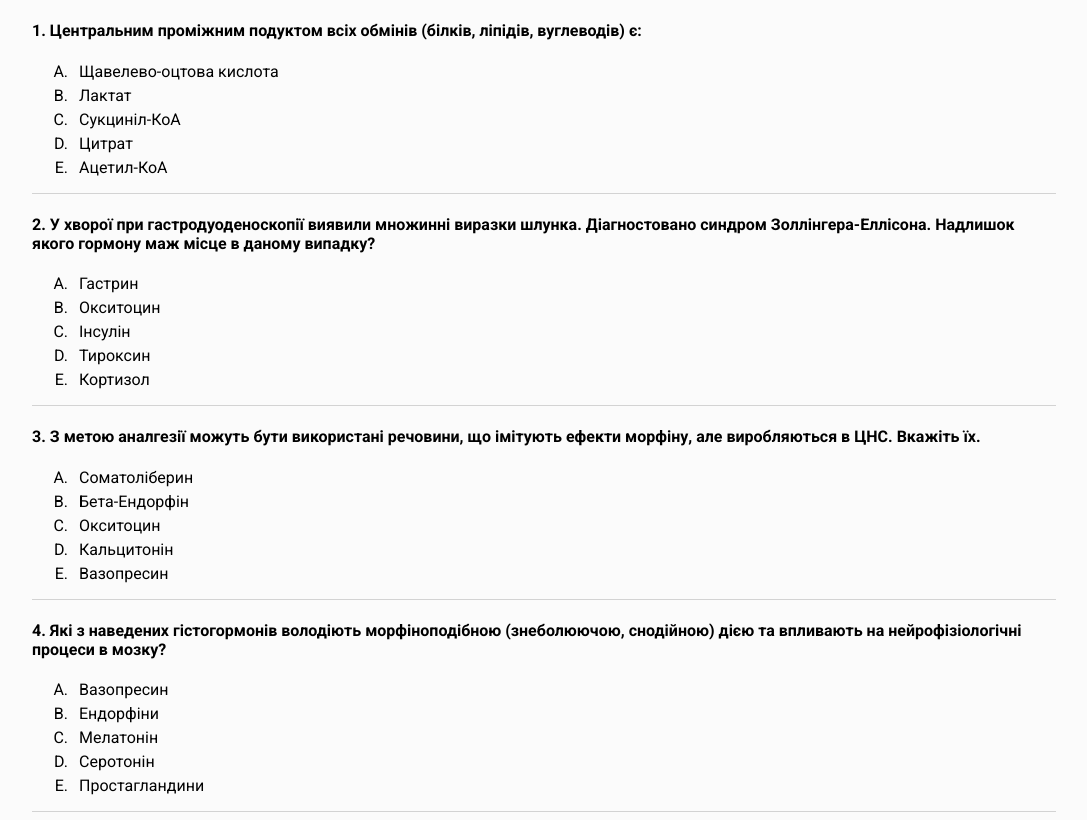
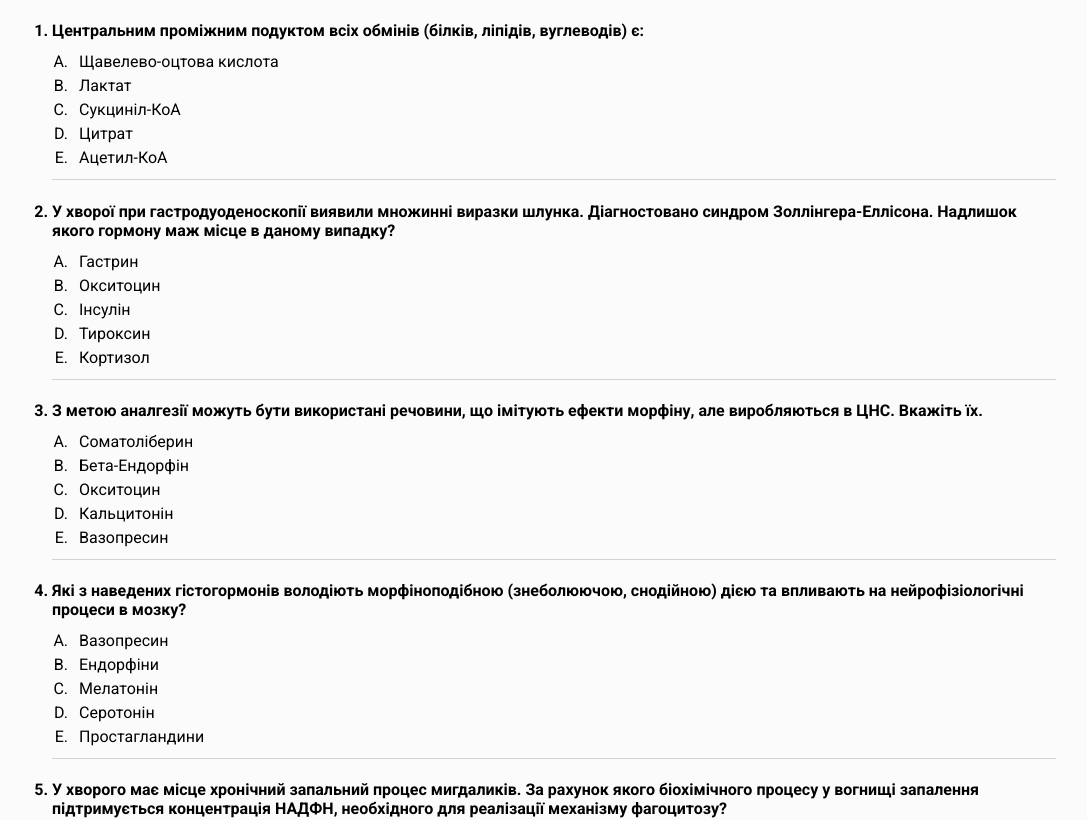
Before and after one commit to Bishk0/medical-tests, a React (Vite) app: page / in a window 1280 px wide. Shown: the top 820 px of the page, without its empty margins (96-1183 px from the left). Built offline with nearby package versions, Linux system fonts and the light colour scheme.

Commit message:
style: upd list style

```diff
--- a/src/components/AnswerList/index.tsx
+++ b/src/components/AnswerList/index.tsx
@@ -8,7 +8,7 @@ export const AnswerList = ({ questionId, answerListData }: AnswerListType) => {
   const [isAnswerSelected, setIsAnswerSelected] = useState<boolean>(false);
 
   return (
-    <ol className='answer-container'>
+    <ol className='answer-list-container'>
       {answerListData.map((answer: IAnswer) => (
         <li key={answer.id}>
           <AnswerListItem
--- a/src/components/AnswerListItem/index.tsx
+++ b/src/components/AnswerListItem/index.tsx
@@ -34,7 +34,13 @@ export const AnswerListItem = ({
   };
 
   return (
-    <label style={{ backgroundColor: highlightAnswer(), borderRadius: '4px' }}>
+    <label
+      style={{
+        backgroundColor: highlightAnswer(),
+        borderRadius: '4px',
+        cursor: isAnswerSelected ? 'default' : 'pointer',
+      }}
+    >
       <input
         type='radio'
         name={questionId}
--- a/src/components/QuestionList/index.tsx
+++ b/src/components/QuestionList/index.tsx
@@ -4,13 +4,17 @@ import { QuestionListItem } from '../QuestionListItem';
 type ListType = { questionListData: IData[] };
 
 export const QuestionList = ({ questionListData }: ListType) => {
-  return questionListData.map((item, index) => (
-    <QuestionListItem
-      key={item.id}
-      question={item.question}
-      answers={item.answers}
-      questionNumber={index + 1}
-      questionId={item.id}
-    />
-  ));
+  return (
+    <ol className='question-list-container'>
+      {questionListData.map((item) => (
+        <li key={item.id}>
+          <QuestionListItem
+            question={item.question}
+            answers={item.answers}
+            questionId={item.id}
+          />
+        </li>
+      ))}
+    </ol>
+  );
 };
--- a/src/components/QuestionListItem/index.tsx
+++ b/src/components/QuestionListItem/index.tsx
@@ -4,7 +4,6 @@ import { AnswerList } from '../AnswerList';
 type QuestionListItemType = {
   questionId: string;
   question: string;
-  questionNumber: number;
   answers: IAnswer[];
 };
 
@@ -12,15 +11,10 @@ export const QuestionListItem = ({
   questionId,
   question,
   answers,
-  questionNumber,
 }: QuestionListItemType) => {
   return (
     <>
-      <div>
-        <h4>
-          {questionNumber}. {question}
-        </h4>
-      </div>
+      <h4>{question}</h4>
       <AnswerList questionId={questionId} answerListData={answers} />
       <div className='horizontal-line' />
     </>
--- a/src/index.css
+++ b/src/index.css
@@ -10,16 +10,24 @@ body {
   padding: 0 12px;
 }
 
-.answer-container {
+.question-list-container {
+  padding-left: 20px;
+}
+
+.question-list-container > li::marker {
+  font-weight: bold;
+}
+
+.answer-list-container {
+  padding-left: 20px;
   display: flex;
   flex-direction: column;
   gap: 5px;
   list-style-type: upper-alpha;
 }
 
-.answer-container > li > label {
+.answer-list-container > li > label {
   padding: 2px 7px;
-  cursor: pointer !important;
 }
 
 .horizontal-line {
@@ -27,3 +35,7 @@ body {
   background-color: #d3d3d3;
   margin: 12px 0;
 }
+
+h4 {
+  margin-bottom: 12px;
+}
```
